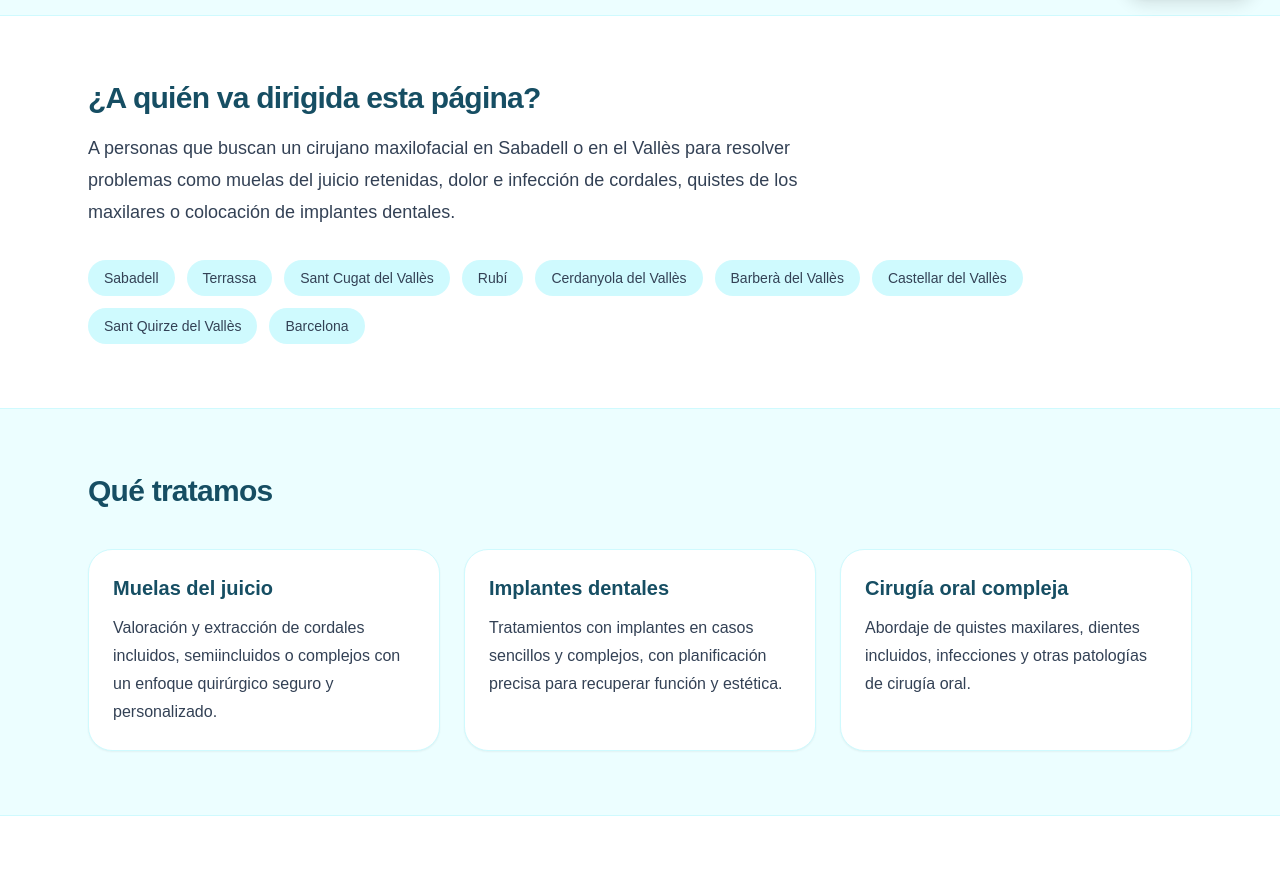
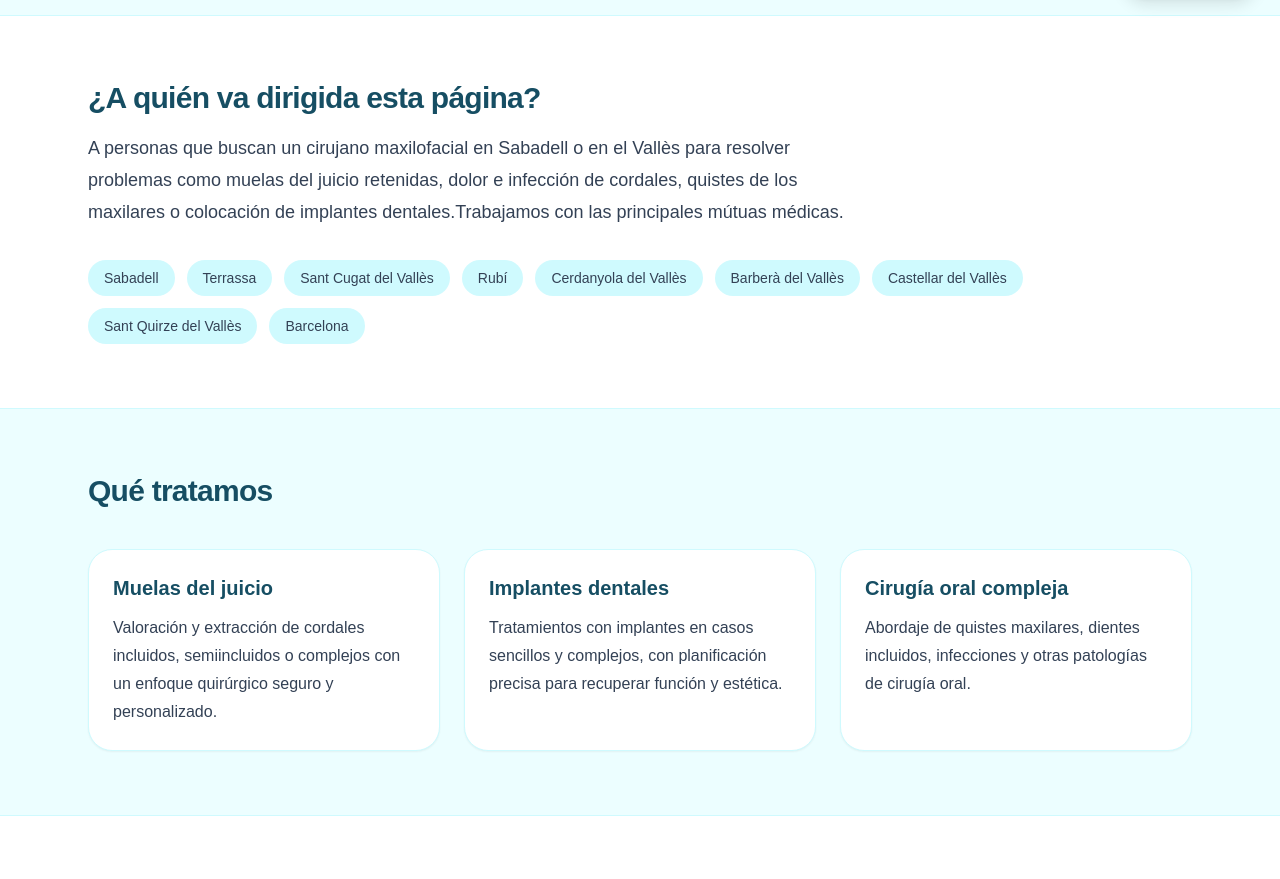
Before and after one commit to alfmgvg/cirujanomaxilofacialsabadell-web, a Next.js app: page / in a window 1280 px wide. Shown: the part 782-1661 px from the top of the page. Built offline with nearby package versions, Linux system fonts and the light colour scheme.

Commit message:
Update page.js

```diff
--- a/app/page.js
+++ b/app/page.js
@@ -176,7 +176,7 @@ export default function LandingQuironValles() {
           <h2 className="text-3xl font-bold tracking-tight">¿A quién va dirigida esta página?</h2>
           <p className="mt-4 text-lg leading-8 text-slate-700">
             A personas que buscan un cirujano maxilofacial en Sabadell o en el Vallès para resolver problemas como
-            muelas del juicio retenidas, dolor e infección de cordales, quistes de los maxilares o colocación de implantes dentales.
+            muelas del juicio retenidas, dolor e infección de cordales, quistes de los maxilares o colocación de implantes dentales.Trabajamos con las principales mútuas médicas.
           </p>
         </div>
         <div className="mt-8 flex flex-wrap gap-3">
```
